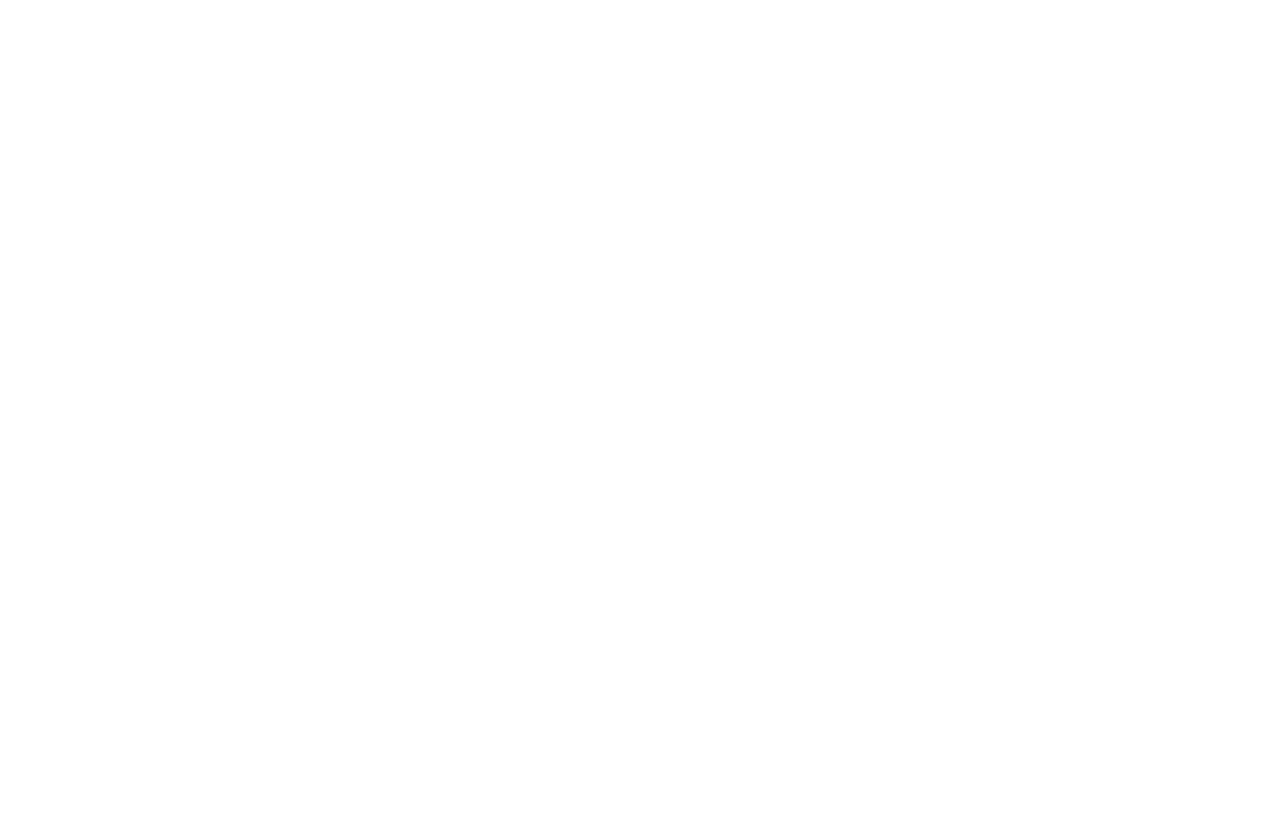
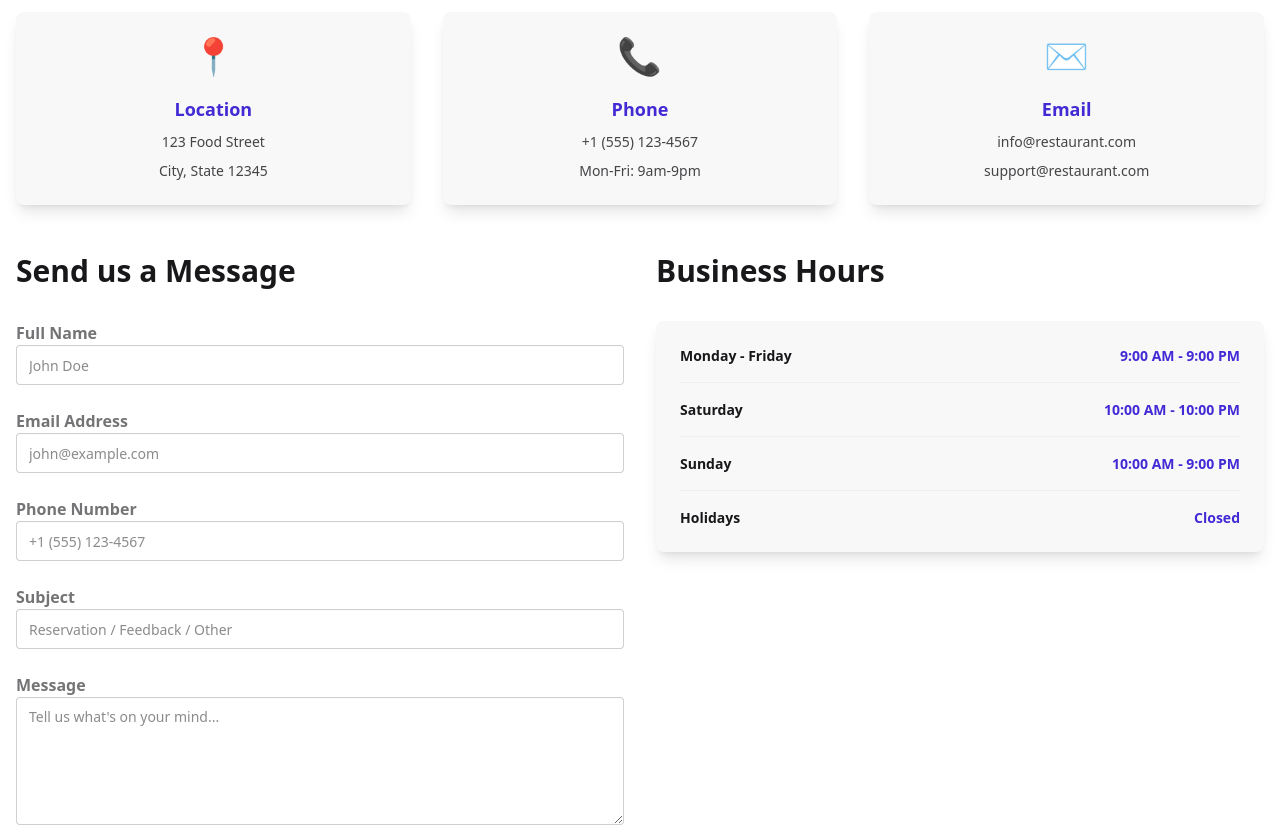
Before and after one commit to I-k-a-r-o-s/restaurent-frontend, a React (Vite) app: page /contact in a window 1280 px wide. Shown: the part 380-1207 px from the top of the page. Before the commit the page ends 800 px from the top, so only its background shows below. Built offline with nearby package versions, Linux system fonts and the light colour scheme; no server answers.

Commit message:
wrote a placeholder for contacts

```diff
--- a/src/pages/Contact.jsx
+++ b/src/pages/Contact.jsx
@@ -1,6 +1,223 @@
+import { useState } from "react";
+
 const Contact = () => {
+  const [formData, setFormData] = useState({
+    name: "",
+    email: "",
+    phone: "",
+    subject: "",
+    message: "",
+  });
+
+  const handleChange = (e) => {
+    const { name, value } = e.target;
+    setFormData({
+      ...formData,
+      [name]: value,
+    });
+  };
+
+  const handleSubmit = (e) => {
+    e.preventDefault();
+    console.log("Form submitted:", formData);
+    // Reset form
+    setFormData({
+      name: "",
+      email: "",
+      phone: "",
+      subject: "",
+      message: "",
+    });
+  };
+
   return (
-    <div>Contact</div>
-  )
-}
-export default Contact
+    <div className="min-h-screen bg-base-100">
+      {/* Hero Section */}
+      <div className="hero bg-linear-to-r from-primary to-secondary py-16">
+        <div className="hero-content text-center text-primary-content">
+          <div>
+            <h1 className="text-5xl font-bold">Get In Touch</h1>
+            <p className="py-4 text-lg">
+              We'd love to hear from you. Send us a message!
+            </p>
+          </div>
+        </div>
+      </div>
+
+      <div className="container mx-auto px-4 py-12">
+        <div className="grid grid-cols-1 lg:grid-cols-3 gap-8 mb-12">
+          {/* Contact Info Cards */}
+          <div className="card bg-base-200 shadow-lg">
+            <div className="card-body items-center text-center">
+              <div className="text-4xl mb-3">📍</div>
+              <h2 className="card-title text-primary">Location</h2>
+              <p className="text-base-content/80">123 Food Street</p>
+              <p className="text-base-content/80">City, State 12345</p>
+            </div>
+          </div>
+
+          <div className="card bg-base-200 shadow-lg">
+            <div className="card-body items-center text-center">
+              <div className="text-4xl mb-3">📞</div>
+              <h2 className="card-title text-primary">Phone</h2>
+              <p className="text-base-content/80">+1 (555) 123-4567</p>
+              <p className="text-base-content/80">Mon-Fri: 9am-9pm</p>
+            </div>
+          </div>
+
+          <div className="card bg-base-200 shadow-lg">
+            <div className="card-body items-center text-center">
+              <div className="text-4xl mb-3">✉️</div>
+              <h2 className="card-title text-primary">Email</h2>
+              <p className="text-base-content/80">info@restaurant.com</p>
+              <p className="text-base-content/80">support@restaurant.com</p>
+            </div>
+          </div>
+        </div>
+
+        {/* Contact Form */}
+        <div className="grid grid-cols-1 lg:grid-cols-2 gap-8">
+          <div>
+            <h2 className="text-3xl font-bold mb-8 text-base-content">
+              Send us a Message
+            </h2>
+            <form onSubmit={handleSubmit} className="space-y-6">
+              {/* Name Field */}
+              <div>
+                <label className="label">
+                  <span className="label-text font-semibold">Full Name</span>
+                </label>
+                <input
+                  type="text"
+                  placeholder="John Doe"
+                  className="input input-bordered w-full"
+                  name="name"
+                  value={formData.name}
+                  onChange={handleChange}
+                  required
+                />
+              </div>
+
+              {/* Email Field */}
+              <div>
+                <label className="label">
+                  <span className="label-text font-semibold">
+                    Email Address
+                  </span>
+                </label>
+                <input
+                  type="email"
+                  placeholder="john@example.com"
+                  className="input input-bordered w-full"
+                  name="email"
+                  value={formData.email}
+                  onChange={handleChange}
+                  required
+                />
+              </div>
+
+              {/* Phone Field */}
+              <div>
+                <label className="label">
+                  <span className="label-text font-semibold">Phone Number</span>
+                </label>
+                <input
+                  type="tel"
+                  placeholder="+1 (555) 123-4567"
+                  className="input input-bordered w-full"
+                  name="phone"
+                  value={formData.phone}
+                  onChange={handleChange}
+                />
+              </div>
+
+              {/* Subject Field */}
+              <div>
+                <label className="label">
+                  <span className="label-text font-semibold">Subject</span>
+                </label>
+                <input
+                  type="text"
+                  placeholder="Reservation / Feedback / Other"
+                  className="input input-bordered w-full"
+                  name="subject"
+                  value={formData.subject}
+                  onChange={handleChange}
+                  required
+                />
+              </div>
+
+              {/* Message Field */}
+              <div>
+                <label className="label">
+                  <span className="label-text font-semibold">Message</span>
+                </label>
+                <textarea
+                  className="textarea textarea-bordered w-full h-32"
+                  placeholder="Tell us what's on your mind..."
+                  name="message"
+                  value={formData.message}
+                  onChange={handleChange}
+                  required
+                ></textarea>
+              </div>
+
+              {/* Submit Button */}
+              <button
+                type="submit"
+                className="btn btn-primary w-full text-white font-bold"
+              >
+                Send Message
+              </button>
+            </form>
+          </div>
+
+          {/* Map/Info Section */}
+          <div>
+            <h2 className="text-3xl font-bold mb-8 text-base-content">
+              Business Hours
+            </h2>
+            <div className="card bg-base-200 shadow-lg">
+              <div className="card-body">
+                <div className="space-y-4">
+                  <div className="flex justify-between border-b border-base-300 pb-4">
+                    <span className="font-semibold text-base-content">
+                      Monday - Friday
+                    </span>
+                    <span className="text-primary font-bold">
+                      9:00 AM - 9:00 PM
+                    </span>
+                  </div>
+                  <div className="flex justify-between border-b border-base-300 pb-4">
+                    <span className="font-semibold text-base-content">
+                      Saturday
+                    </span>
+                    <span className="text-primary font-bold">
+                      10:00 AM - 10:00 PM
+                    </span>
+                  </div>
+                  <div className="flex justify-between border-b border-base-300 pb-4">
+                    <span className="font-semibold text-base-content">
+                      Sunday
+                    </span>
+                    <span className="text-primary font-bold">
+                      10:00 AM - 9:00 PM
+                    </span>
+                  </div>
+                  <div className="flex justify-between">
+                    <span className="font-semibold text-base-content">
+                      Holidays
+                    </span>
+                    <span className="text-primary font-bold">Closed</span>
+                  </div>
+                </div>
+              </div>
+            </div>
+          </div>
+        </div>
+      </div>
+    </div>
+  );
+};
+
+export default Contact;
```
